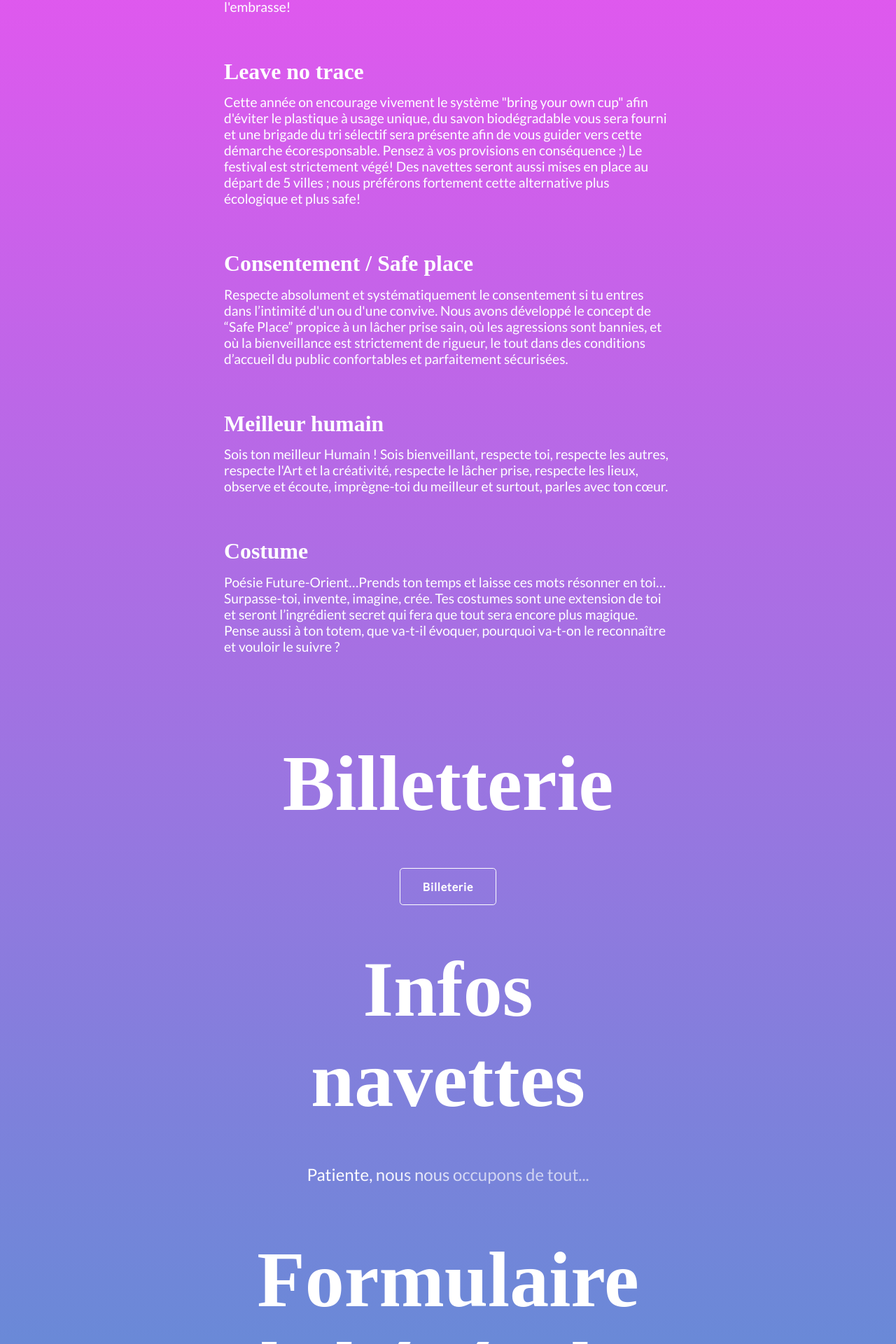
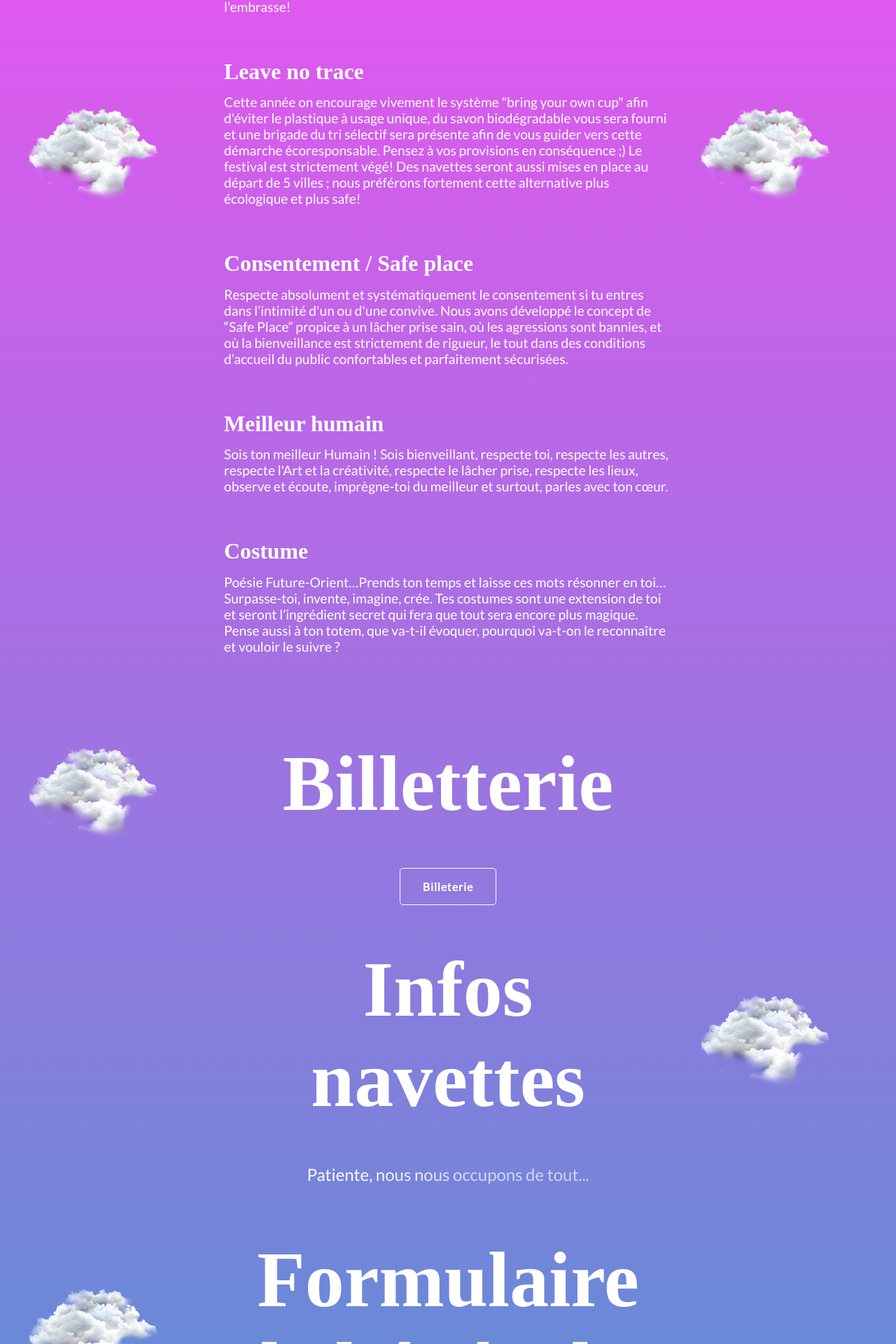
Before and after one commit to leoBello/cp2022WebSite, a React (Create React App) app: page / in a window 1280 px wide. Shown: the part 1332-3252 px from the top of the page at 70% size. Built offline with nearby package versions, Linux system fonts and the light colour scheme; a web font is replaced by a local one.

Commit message:
add clouds

```diff
--- /dev/null
+++ b/src/components/Cloud/Cloud.jsx
@@ -0,0 +1,38 @@
+import React, { useEffect } from "react";
+
+import "./cloud.scss";
+import CloudPng from "../../assets/cloud.png";
+
+function getRandomInt(max) {
+  return Math.floor(Math.random() * max);
+}
+
+const Cloud = ({className}) => {
+
+
+  const mooveCloud = (cloud, top, left) => {
+    // nouvelle position
+    cloud.style.top = `${top}%`;
+    cloud.style.left = `${left}%`;
+    // nouvelle taille
+    cloud.style.transform = `scale(${Math.random(1)+0.5})`;
+
+  };
+
+  useEffect(() => {
+    const clouds = document.querySelectorAll(".cloud");
+
+    let timer = setInterval(function () {
+      clouds.forEach((cloud, index) => {
+        mooveCloud(cloud, getRandomInt(100), getRandomInt(100));
+      });
+    }, 10000);
+    return () => {
+      clearInterval(timer);
+    };
+  }, []);
+
+  return <img className={`cloud ${className}`} src={CloudPng} alt="cloud"></img>;
+};
+
+export { Cloud };
--- /dev/null
+++ b/src/components/Cloud/cloud.scss
@@ -0,0 +1,5 @@
+
+.cloud {
+    position: absolute;
+    transition: all 10s linear;
+}
--- a/src/components/Footer/Footer.jsx
+++ b/src/components/Footer/Footer.jsx
@@ -1,6 +1,8 @@
 import "./footer.scss";
 import logoInsta from "../../assets/instagram-64.png";
 import lofoFb from "../../assets/facebook-64.png";
+import lofoSoundCloud from "../../assets/soundcloud.png";
+
 
 import { SocialIcon } from "../Header/Header";
 
@@ -14,6 +16,11 @@ const Footer = () => {
       href: "https://www.facebook.com/chateauperchefestival/",
       src: lofoFb,
     },
+    {
+      href: "https://soundcloud.com/perchepolis-label",
+      src: lofoSoundCloud,
+    },
+
   ];
   return (
     <footer className="footer">
--- a/src/components/Hero/hero.scss
+++ b/src/components/Hero/hero.scss
@@ -5,7 +5,10 @@
   overflow:hidden;
   width: 100%;
   height: 100vh;
-  min-height: 386px;
+  min-height: 386px !important;
+
+
+
 
   object-fit: cover;
   background-position: center;
--- a/src/components/Home/Home.jsx
+++ b/src/components/Home/Home.jsx
@@ -5,7 +5,11 @@ import { Hero } from "../Hero/Hero";
 import { PreceptesData, TitleSectionData } from "../../constants/constants";
 import { Footer } from "../Footer/Footer";
 import { LanguageContext } from "./LanguageContext";
+import { CastleSvg } from "../Castle/Castle";
+import { Cloud } from "../Cloud/Cloud";
+
 import "./home.scss";
+
 
 const Home = () => {
   const [show, handleShow] = useState(false);
@@ -28,12 +32,9 @@ const Home = () => {
         });
       });
     });
-
-
     window.addEventListener("scroll", transitionNavBar);
     return () => {
       window.removeEventListener("sroll", transitionNavBar);
-
     };
   }, []);
 
@@ -48,11 +49,24 @@ const Home = () => {
       <section className="infos-section">
         <LanguageContext.Consumer>
           {({ language }) => {
-
-            const waitingText = language === 'fr' ? 'Patiente, nous nous occupons de tout...' : 'Please wait, we are working on it...';
+            const waitingText =
+              language === "fr"
+                ? "Patiente, nous nous occupons de tout..."
+                : "Please wait, we are working on it...";
             return (
               <>
-                <Section id="preceptes" title={TitleSectionData[language][0].title}>
+                <Section
+                  id="preceptes"
+                  title={TitleSectionData[language][0].title}
+                >
+                  <div className="left">
+                    {/* <CastleSvg /> */}
+                  </div>
+
+                  <Cloud className="left" />
+                  <Cloud className="right" />
+                  <Cloud className="left" />
+                  <Cloud className="right" />
                   <div className="preceptes-container">
                     {PreceptesData[language].map((precepte, index) => (
                       <SectionPrecepte
@@ -63,7 +77,12 @@ const Home = () => {
                     ))}
                   </div>
                 </Section>
-                <Section id="ticketing" title={TitleSectionData[language][1].title} center>
+                <Section
+                  id="ticketing"
+                  title={TitleSectionData[language][1].title}
+                  center
+                >
+                  <Cloud className="left" />
                   <div className="buttons-container billetterie">
                     <button
                       className="button"
@@ -75,14 +94,24 @@ const Home = () => {
                         );
                       }}
                     >
-                      {language === 'fr' ? "Billeterie" : "Ticketing"}
+                      {language === "fr" ? "Billeterie" : "Ticketing"}
                     </button>
                   </div>
                 </Section>
-                <Section id="shuttles" title={TitleSectionData[language][2].title} center>
+                <Section
+                  id="shuttles"
+                  title={TitleSectionData[language][2].title}
+                  center
+                >
                   <SectionText text={waitingText} />
+                  <Cloud className="right" />
                 </Section>
-                <Section id="volunteer" title={TitleSectionData[language][3].title} center>
+                <Section
+                  id="volunteer"
+                  title={TitleSectionData[language][3].title}
+                  center
+                >
+                  <Cloud className="left" />
                   <div className="buttons-container benevoles">
                     <button
                       className="button"
@@ -91,7 +120,7 @@ const Home = () => {
                         window.open("http://google.com", "_blank");
                       }}
                     >
-                      {language === 'fr' ? "Bénévoles" : "Volunteers"}
+                      {language === "fr" ? "Bénévoles" : "Volunteers"}
                     </button>
                     <button
                       className="button"
@@ -100,12 +129,15 @@ const Home = () => {
                         window.open("http://google.com", "_blank");
                       }}
                     >
-                      {language === 'fr' ? "Managers de bénévoles" : "Volunteer's Manager"}
+                      {language === "fr"
+                        ? "Managers de bénévoles"
+                        : "Volunteer's Manager"}
                     </button>
                   </div>
                 </Section>
 
                 <Section title={TitleSectionData[language][4].title} center>
+                <Cloud className="right" />
                   <div className="buttons-container billetterie">
                     <button
                       className="button2"
@@ -121,7 +153,12 @@ const Home = () => {
                     </button>
                   </div>
                 </Section>
-                <Section id="faq" title={TitleSectionData[language][5].title} center>
+                <Section
+                  id="faq"
+                  title={TitleSectionData[language][5].title}
+                  center
+                >
+                  <Cloud className="left" />
                   <SectionText text={waitingText} />
                 </Section>
                 <Footer />
--- a/src/components/Home/home.scss
+++ b/src/components/Home/home.scss
@@ -2,6 +2,7 @@
   scroll-behavior: smooth;
   overflow: auto;
 }
+
 
 .infos-section {
   background: linear-gradient(to bottom, #ff4bf4, #16acc7);
@@ -100,3 +101,22 @@
     background-position: center center;
   }
 }
+
+.cloud {
+  width: 200px;
+  height: auto;
+  @media screen and (max-width: "900px") {
+    width: 150px;
+    height: auto;
+
+  }
+  @media screen and (max-width: "750px") {
+    width: 100px;
+    height: auto;
+
+  }
+  @media screen and (max-width: "600px") {
+    width: 75px;
+    height: auto;
+  }
+}
--- a/src/components/Section/Section.jsx
+++ b/src/components/Section/Section.jsx
@@ -4,10 +4,13 @@ const SectionTitle = (props) => {
   return <h2 className={`section-title ${props.center ? 'section-title-center' : ''}`}>{props.title}</h2>;
 };
 
+
+
 const Section = (props) => {
   return (
     <section className="section-container" id={props.id}>
       <div className="section-left">
+
       </div>
       <div className="section-text-container">
       <SectionTitle title={props.title} center={props.center}/>
--- a/src/components/Section/section.scss
+++ b/src/components/Section/section.scss
@@ -21,6 +21,18 @@
   flex-direction: column;
   align-items: center;
 }
+.left {
+  grid-area: 1/1/1/2;
+  position: absolute;
+  left: 10%;
+}
+
+.right {
+  grid-area: 1/3/1/4;
+  position: absolute;
+  left: 10%;
+}
+
 
 .section-text-container {
   width: 100%;
```
Also changed, not shown: src/assets/cloud.png (added), src/assets/soundcloud.png (added).
